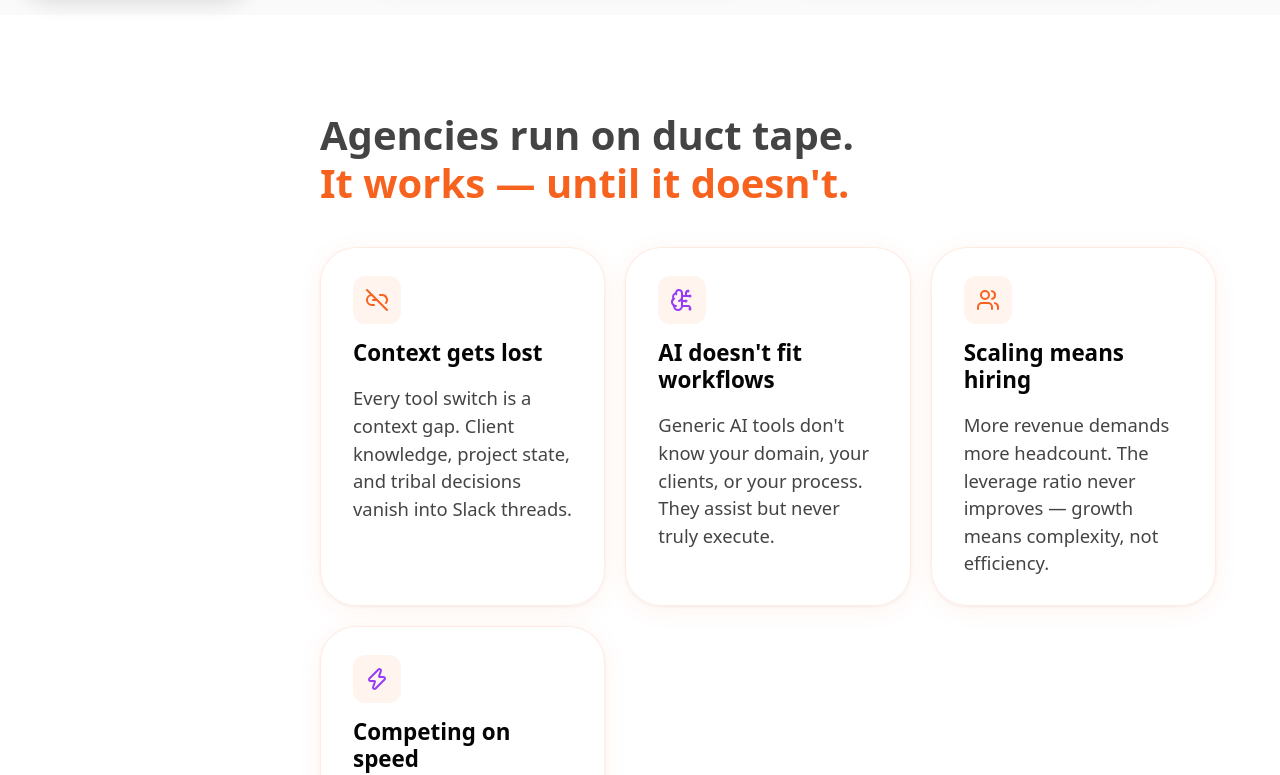
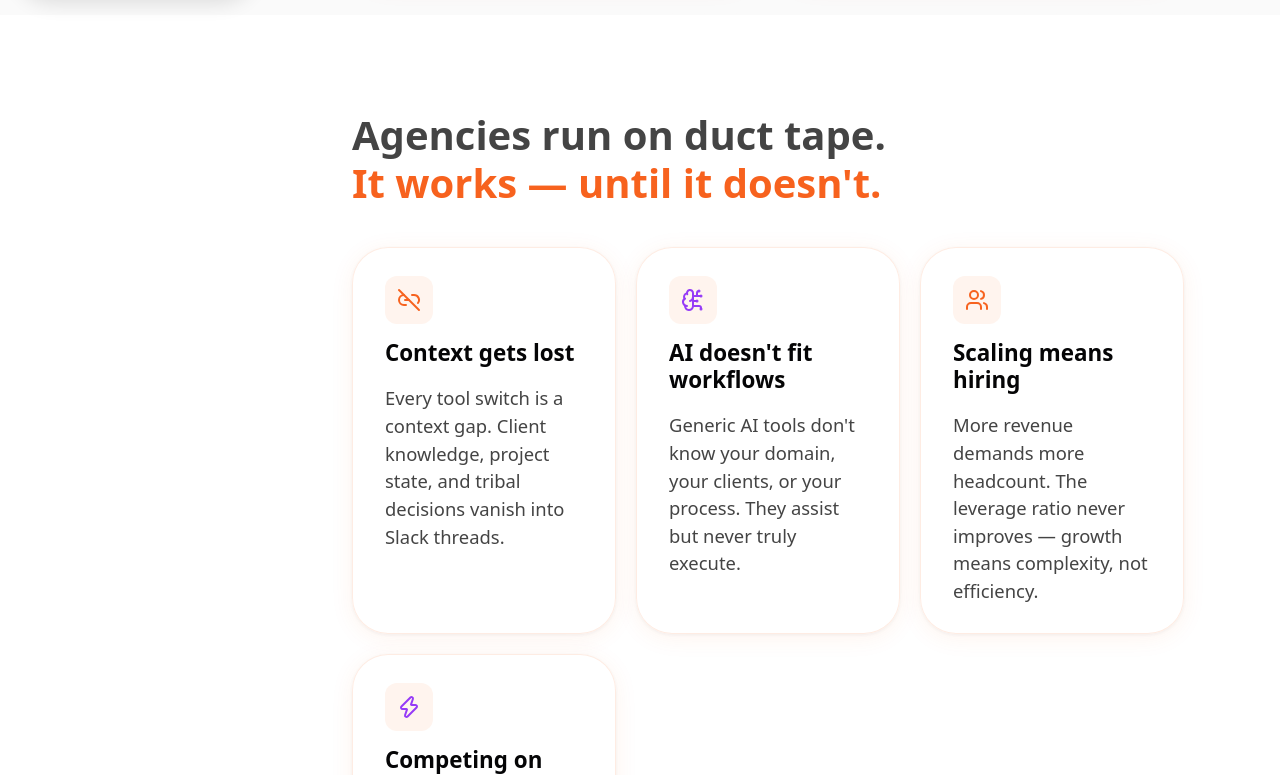
Before and after one commit to somwebster/agentive-os-landing-page, a React (Vite) app: page / in a window 1280 px wide. Shown: the part 785-1560 px from the top of the page. Built offline with nearby package versions, Linux system fonts and the light colour scheme; a web font is replaced by a local one.

Commit message:
UI: Align all section titles and content to a consistent 1200px max-width container

```diff
--- a/src/components/CTA.tsx
+++ b/src/components/CTA.tsx
@@ -4,6 +4,7 @@ import GlassButton from './GlassButton';
 const CTA = () => {
   return (
     <section className="cta" style={{ marginTop: '6rem', marginBottom: '6rem' }}>
+      <div style={{ maxWidth: '1200px', margin: '0 auto', padding: '0 2rem' }}>
         <div className="card" style={{ background: 'var(--neutral-100)', textAlign: 'center', padding: '4rem 2rem', borderRadius: 'var(--radius-card)', border: '1px solid var(--color-border-primary)' }}>
           <h2 className="section-heading" style={{ marginBottom: '1rem', color: 'var(--neutral-900)' }}>
             Ready to Upgrade Your Agency?
@@ -17,6 +18,7 @@ const CTA = () => {
             </GlassButton>
           </div>
         </div>
+      </div>
     </section>
   );
 };
--- a/src/components/Flow.tsx
+++ b/src/components/Flow.tsx
@@ -3,6 +3,7 @@ import React from 'react';
 const Flow = () => {
   return (
     <section className="flow" style={{ marginTop: '6rem' }}>
+      <div style={{ maxWidth: '1200px', margin: '0 auto', padding: '0 2rem' }}>
         <h2 className="section-heading" style={{ marginBottom: '1rem' }}>
           Human-Led Strategy.<br />
           <span style={{ color: 'var(--brand-secondary-500)' }}>AI-Powered Execution.</span>
@@ -44,6 +45,7 @@ const Flow = () => {
           <p>Track throughput, optimize agents, and continuously identify new bottlenecks.</p>
         </div>
       </div>
+      </div>
     </section>
   );
 };
--- a/src/components/Problem.tsx
+++ b/src/components/Problem.tsx
@@ -4,6 +4,7 @@ import { Link2Off, BrainCircuit, Users, Zap } from 'lucide-react';
 const Problem = () => {
   return (
     <section className="problem" style={{ marginTop: '6rem' }}>
+      <div style={{ maxWidth: '1200px', margin: '0 auto', padding: '0 2rem' }}>
         <h2 className="section-heading">
           Agencies run on duct tape.<br />
           <span style={{ color: 'var(--brand-primary-500)' }}>It works — until it doesn't.</span>
@@ -39,6 +40,7 @@ const Problem = () => {
             <p style={{ marginTop: '0.5rem' }}>AI-native competitors ship faster. The execution gap widens. Your process is your edge - but only if you can move at AI speed.</p>
           </div>
         </div>
+      </div>
     </section>
   );
 };
```
Lines whose indentation alone changed are shown as unchanged.
